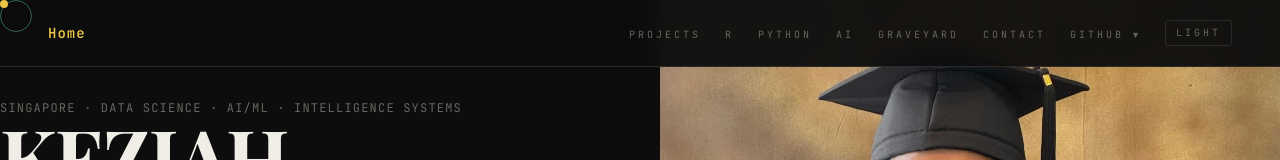
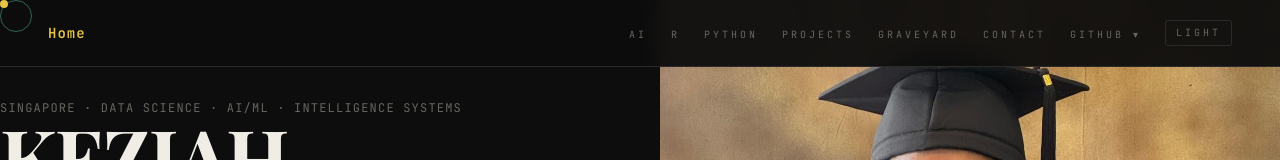
Before and after one commit to KeziahVickraman-MBAI/keziah-portfolio-updated, a Next.js app: page / in a window 1280 px wide. Shown: the top 160 px of the page. Built offline with nearby package versions, Linux system fonts and the light colour scheme.

Commit message:
Move AI ahead of Projects in nav
Co-Authored-By: Claude Opus 5.5 <noreply@anthropic.com>

```diff
--- a/components/Nav.tsx
+++ b/components/Nav.tsx
@@ -3,10 +3,10 @@ import { GithubMenu } from "@/components/GithubMenu";
 import { ThemeToggle } from "@/components/ThemeToggle";
 
 const NAV_LINKS = [
-  { label: "Projects", href: "/projects" },
+  { label: "AI", href: "/ai" },
   { label: "R", href: "/r" },
   { label: "Python", href: "/python" },
-  { label: "AI", href: "/ai" },
+  { label: "Projects", href: "/projects" },
   { label: "Graveyard", href: "/grave" },
   { label: "Contact", href: "/contact" },
 ] as const;
```
